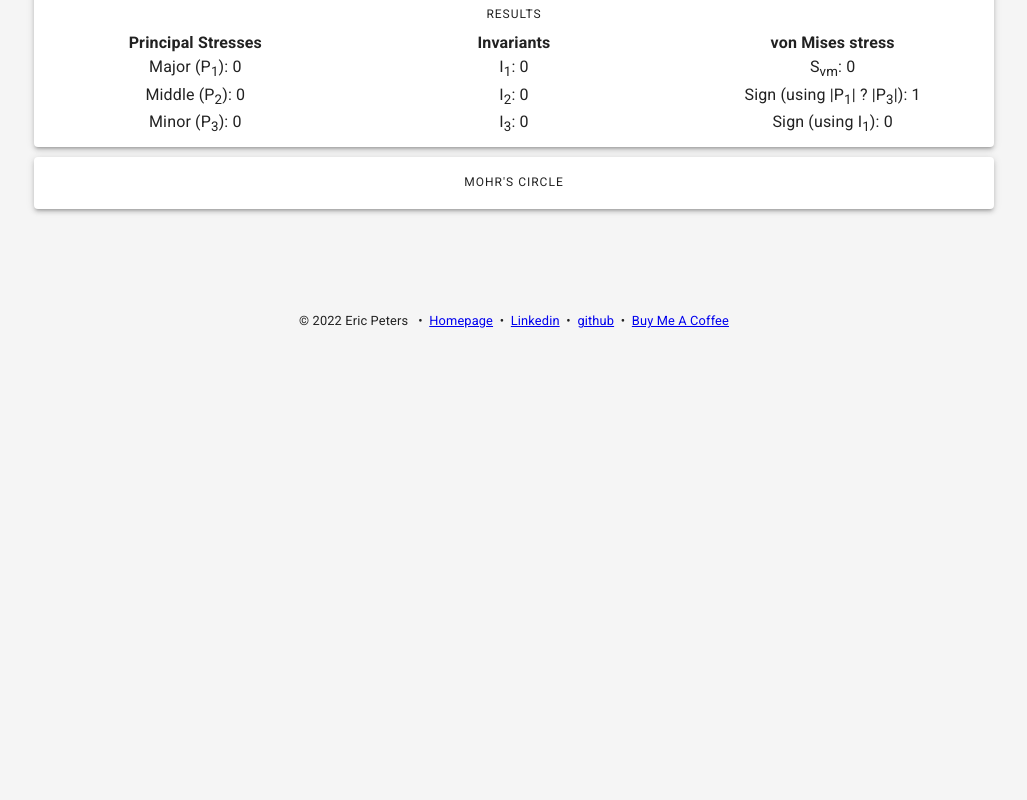
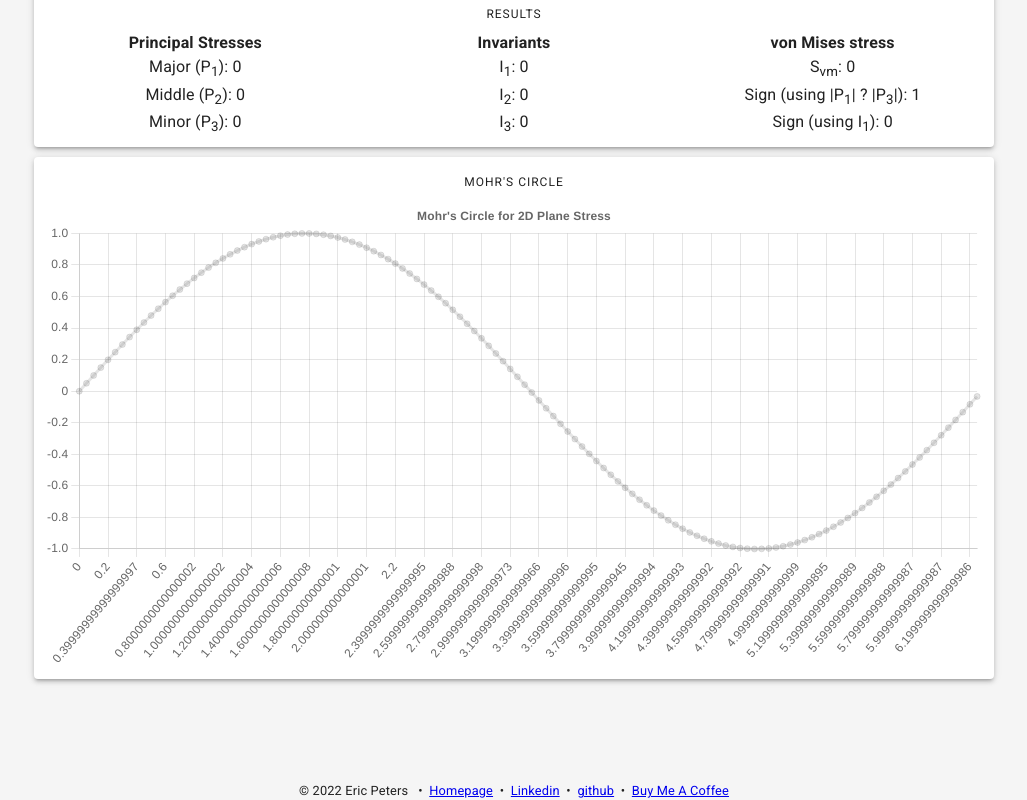
Before and after one commit to edp8489/stressed, a React (Create React App) app: page / in a window 1280 px wide. Shown: the part 571-1371 px from the top of the page, without its empty margins (126-1153 px from the left). Before the commit the page ends 901 px from the top, so only its background shows below. Built offline with nearby package versions, Linux system fonts and the light colour scheme.

Commit message:
Prototype Mohr

```diff
--- a/package.json
+++ b/package.json
@@ -5,12 +5,15 @@
   "author": "Eric Peters <eric@epeters.io> (https://www.epeters.io/)",
   "homepage": "https://www.epeters.io/",
   "dependencies": {
+    "@bokeh/slickgrid": "^2.4.4102",
     "@emotion/react": "^11.10.6",
     "@emotion/styled": "^11.10.6",
     "@mui/icons-material": "^5.11.16",
     "@mui/material": "^5.12.1",
+    "chart.js": "^4.2.1",
     "mathjs": "^11.8.0",
     "react": "^18.2.0",
+    "react-chartjs-2": "^5.2.0",
     "react-dom": "^18.2.0",
     "react-gtm-module": "^2.0.11",
     "react-scripts": "^5.0.1"
@@ -35,6 +38,8 @@
     ]
   },
   "devDependencies": {
+    "eslint": "^8.39.0",
+    "eslint-config-react-app": "^7.0.1",
     "gh-pages": "^5.0.0"
   }
 }
--- a/public/index.html
+++ b/public/index.html
@@ -3,8 +3,8 @@
   <head>
     <meta charset="utf-8">
     <meta author="Eric Peters">
-    <meta description="">
-    <meta keywords="">
+    <meta description="Tool to calculate principal stresses, invariants, and Mohr's Circle from a 3D stress tensor.">
+    <meta keywords="structural mechanics, stress, Mohr's Circle, principal, invariant, von Mises, Tresca">
     <meta name="viewport" content="width=device-width, initial-scale=1, shrink-to-fit=no">
     <meta name="theme-color" content="#000000">
     <!--
@@ -31,7 +31,7 @@
         rel="stylesheet"
         href="https://fonts.googleapis.com/icon?family=Material+Icons"
       />
-    <title>Edit Title</title>
+    <title>Stress Transformations</title>
   </head>
   <body>
     <noscript>You need to enable JavaScript to run this app.</noscript>
--- a/src/App.jsx
+++ b/src/App.jsx
@@ -35,6 +35,14 @@ export default function App() {
   const [darkMode, toggleDark] = React.useState(false);
   const [calcRequired, toggleCalc] = React.useState(false);
   const [resultsState, updateResults] = React.useState({
+    "stressTensor":{
+      "s11":0,
+      "s22":0,
+      "s33":0,
+      "s12":0,
+      "s13":0,
+      "s23":0
+    },
     "vonMisesStress":0,
     "invariants":{
       "I1":0,
@@ -62,7 +70,7 @@ export default function App() {
   */
 
 
-  const calculate = function(inputs){
+  function calculate(inputs){
     toggleCalc(false)
     //console.log(inputs)
     let stressTensor = mech.toMatrix(inputs)
@@ -80,10 +88,13 @@ export default function App() {
     // calculate von Mises stress
     let vonMises = mech.vonMises(inputs)
 
-    updateResults({"vonMisesStress":vonMises,
-    "invariants":invariants,
-    "principalStresses":principalStresses,
-    "maxShearStress":maxShear})
+    updateResults({
+      "stressTensor": { ...inputs },
+      "vonMisesStress": vonMises,
+      "invariants": invariants,
+      "principalStresses": principalStresses,
+      "maxShearStress": maxShear
+    })
   }
 
   return (
@@ -100,7 +111,7 @@ export default function App() {
         <ResultsCard
           calcRequired={calcRequired}
           results={resultsState} />
-        <MohrsCircle />
+        <MohrsCircle {...resultsState.stressTensor} />
         <Footer />
       </Box>
     </ThemeProvider>
--- a/src/Components/Mohr.jsx
+++ b/src/Components/Mohr.jsx
@@ -1,11 +1,95 @@
 import React from "react";
-import { Paper } from "@mui/material";
+import { Box, Paper } from "@mui/material";
 import Typography from "@mui/material/Typography";
+import {create, all} from 'mathjs'
+import {
+    Chart as ChartJS,
+    CategoryScale,
+    LinearScale,
+    PointElement,
+    LineElement,
+    Title,
+    Tooltip,
+    Legend,
+  } from 'chart.js';
+import { Line } from 'react-chartjs-2'
+
+ChartJS.register(
+    CategoryScale,
+    LinearScale,
+    PointElement,
+    LineElement,
+    Title,
+    Tooltip,
+    Legend
+  );
+
+
+const mjsConfig = {
+  matrix: 'Array' // Choose 'Matrix' (default) or 'Array'
+}
+const mjs = create(all, mjsConfig)
+
+const PI = mjs.pi
+const THETA = mjs.range(0,2*PI, 0.05)
+const XX = mjs.map(THETA, mjs.cos)
+const YY = mjs.map(THETA, mjs.sin)
+
+function toChartJSdata(x_data, y_data){
+    let dataObj = x_data.map((x_i, index) => {
+        let y_i = y_data[index]
+        return {
+            x: x_i,
+            y: y_i
+        }
+
+    })
+    //console.log(dataObj._data)
+
+    return dataObj
+
+}
 
 // React functional component for 2D Mohr's Circle
-// @TODO
 function Mohr2D(props) {
+    let {s11, s22, s12} = props
+    // calculate max shear stress, aka Radius of circle
+    let R = mjs.sqrt(mjs.pow(0.5*(s11-s22),2) + mjs.pow(s12,2))
+    // calculate average stress, aka origin of circle
+    let Savg = 0.5*(s11+s22)
 
+    // Scale and shift X and Y coordinates using R and Savg
+    let X = XX.map((x_i)=>{return(R*(x_i - Savg))})
+
+    let Y = YY.map((y_i)=>{return(R*(y_i))})
+    //console.log(Y[0])
+
+    // chartjs options
+    const options = {
+        responsive: true,
+        type:"line",
+        plugins: {
+          title: {
+            display: true,
+            text: "Mohr's Circle for 2D Plane Stress",
+          },
+          legend:{
+            display:false
+          }
+        },
+      };
+
+      let cjsData = {
+        labels:THETA,
+        datasets:[
+            {
+                label:"2D Plane Stress",
+            data:toChartJSdata(XX, YY)}
+        ]}
+
+    return(
+        <Box><Line options={options} data={cjsData} /></Box>
+    )
 }
 
 
@@ -13,13 +97,23 @@ function Mohr2D(props) {
 // @TODO
 function Mohr3D(props) {
 
+
+    return(
+        <Box>TBD</Box>
+    )
+
 }
 
 export default function MohrsCircle(props) {
+    const {s11, s22, s33, s12, s23, s13} = props
+
+    // TODO - logic to return 2D or 3D Mohr based on inputs
+    const is3D = (s13 == 0 && s23 == 0 && s33 == 0)
 
     return (
         <Paper elevation={3} sx={{ padding: "10px", textAlign: "center" }}>
             <Typography variant="overline">Mohr's Circle</Typography><br />
+            <Mohr2D s11={s11} s22={s22} s12={s12} />
         </Paper>
     )
 }
```
Also changed, not shown: .yarnrc.yml, 1 other file (tests, documents, lock files or other folders).
